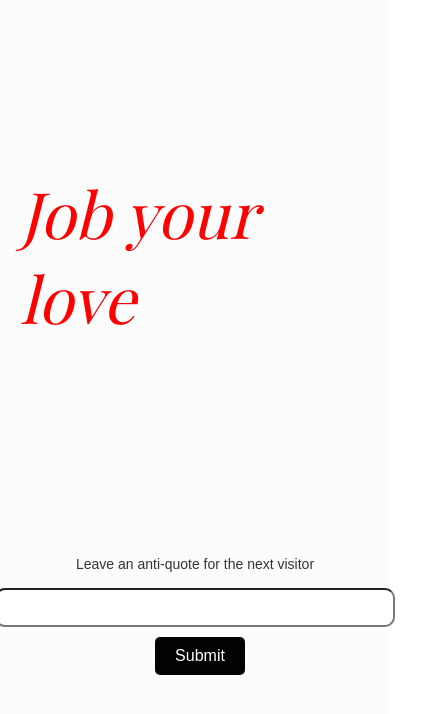
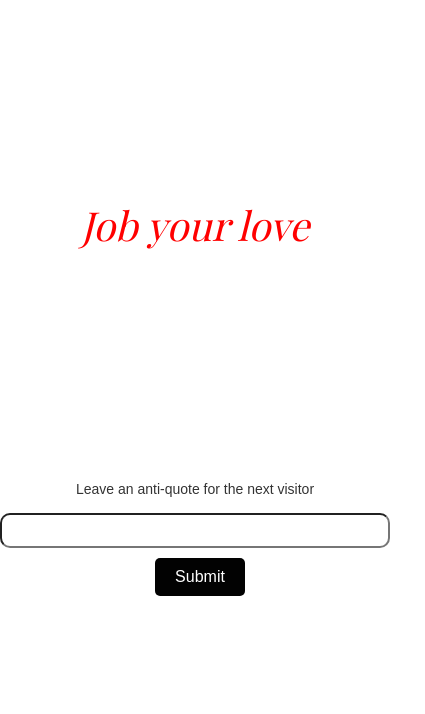
Before and after one commit to cedrichkz/leave-a-quote, a website: page public/index.html in a window 390 px wide. Both pictures are taken after typing "Sample" into the empty fields and a click on the button "Submit". Shown: the whole page, 425 px wide, since content can reach past the window. Drawn offline with nearby package versions, Linux system fonts and the light colour scheme; no server answers.

Commit message:
updated supabase connection. styled margins

```diff
--- a/package.json
+++ b/package.json
@@ -4,7 +4,8 @@
   "description": "an app to leave a quote for the next person",
   "main": "script.js",
   "scripts": {
-    "start": "node server.js"
+    "start": "node server.js",
+    "dev": "nodemon server.js"
   },
   "repository": {
     "type": "git",
@@ -23,5 +24,8 @@
     "dotenv": "^17.2.3",
     "express": "^5.1.0",
     "sqlite3": "^5.1.7"
+  },
+  "devDependencies": {
+    "nodemon": "^3.1.11"
   }
 }
--- a/public/script.js
+++ b/public/script.js
@@ -8,22 +8,24 @@ function updateTimestamp() {
     lastUpdated.textContent = 'Last updated: ' + now.toLocaleString();
 }
 
-fetch('http://localhost:3000/api/quote')
+fetch('/api/quote')
     .then(res => res.json())
     .then(data => {
     quote.textContent = data.text;
     lastUpdated.textContent = 'Last updated: ' + new Date(data.updated_at).toLocaleString();
-    });
+    })
+    .catch(err => console.error('Error fetching quote:', err));
 
-button.addEventListener('click', () => {
+
+function saveQuote() {
     const DEFAULT_QUOTE = 'Job your love';
-    const text = input.value;
+    const text = input.value.trim();
     if (!text) {
         quote.textContent = DEFAULT_QUOTE;
     }
     else {
         // Save new quote to backend
-        fetch('http://localhost:3000/api/quote', {
+        fetch('/api/quote', {
             method: 'POST',
             headers: { 'Content-Type': 'application/json' },
             body: JSON.stringify({ text })
@@ -32,7 +34,15 @@ button.addEventListener('click', () => {
         .then(data => {
             quote.textContent = data.text;
             lastUpdated.textContent = 'Last updated: ' + new Date(data.updated_at).toLocaleString();
-        });
+        })
+         .catch(err => console.error('Error saving quote:', err));
     }
     input.value = '';
+};
+
+button.addEventListener('click', () => saveQuote());
+input.addEventListener('keypress', (e) => {
+    if (e.key === 'Enter') {
+        saveQuote();
+    }
 });
--- a/public/style.css
+++ b/public/style.css
@@ -11,7 +11,6 @@
     align-items: center;
     justify-content: center;
     flex-direction: column;
-    background: #fcfcfc;
     width: 100%;
     margin: 0 auto;
 }
@@ -26,6 +25,10 @@
     cursor: pointer;
     margin-left: 10px;
     margin-top: 10px;
+    cursor: pointer;
+}
+.container button:hover{
+    background-color: #333333;
 }
 
 #quote{
@@ -50,7 +53,7 @@
     flex-direction: column;
     align-items: center;
     justify-content: center;
-    margin-bottom: 200px;
+    margin-bottom: 160px;
     margin-left: 20px;
     margin-right: 20px;
 }
@@ -64,7 +67,8 @@
 }
 
 #text-box{
-    width: 400px;
+    width: 100%;                /* changed from 400px to 100% */
+    max-width: 400px;           /* added: keeps it from growing too wide on large screens */
     border-radius: 10px;
     padding: 10px;
     outline: none;
@@ -76,5 +80,17 @@
     flex-direction: column;
     align-items: center;
     justify-content: center;
-    margin: 0px 30px 0px 30px;
+    margin: 50px;             /* changed: reduced margin for small screens */
+    width: 100%;              /* added: makes container take full width */
 }
+
+
+@media (max-width: 500px) {       /* added: responsive font and spacing */
+    #quote{
+        font-size: 2.5rem;
+        margin-bottom: 8px;
+    }
+    #text-box {
+        padding: 8px;
+    }
+}
```
Also changed, not shown: 1 other file.
